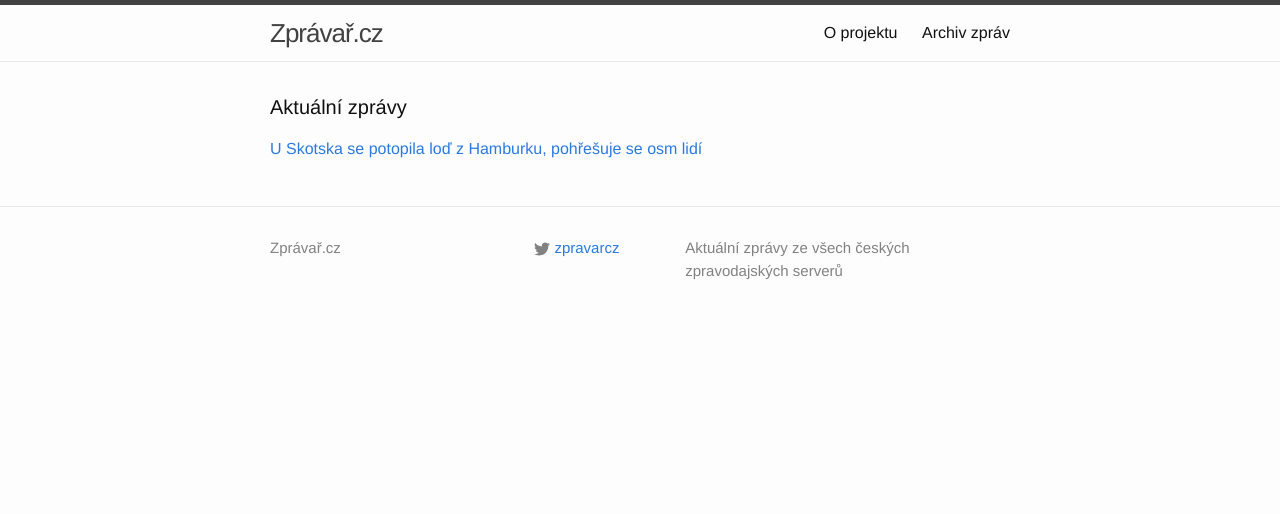
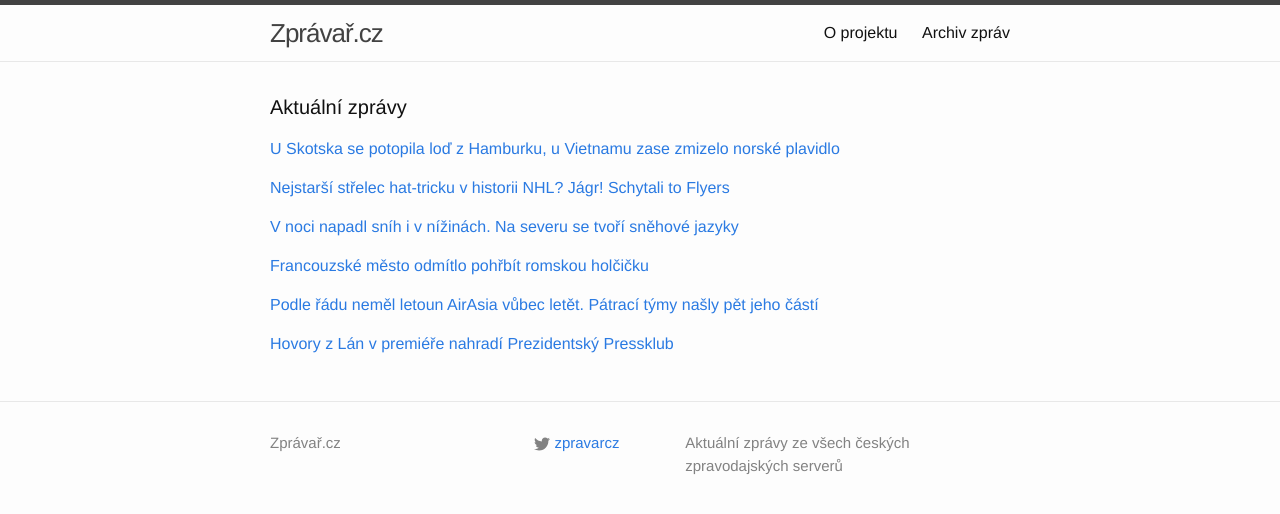
Before and after one commit to adliska/zpravar, a Jekyll site: the page built from index.html, in a window 1280 px wide. Shown: the top 514 px of the page. Built offline with Jekyll 4.4.1, drawn with Linux system fonts in a browser that asks for light colours.

Commit message:
zpravar news update

```diff
--- a/index.html
+++ b/index.html
@@ -5,11 +5,50 @@ layout: default
 <div class="home">
     <h1 class="page-heading">Aktuální zprávy</h1>
 
-<p><a href="javascript:;" onclick="toggle_visibility('zpravy0')">U Skotska se potopila loď z Hamburku, pohřešuje se osm lidí</a></p>
+<p><a href="javascript:;" onclick="toggle_visibility('zpravy0')">U Skotska se potopila loď z Hamburku, u Vietnamu zase zmizelo norské plavidlo</a></p>
 <div id="zpravy0" style="display:none">
 <ul>
+<li><a href=http://www.novinky.cz/zahranicni/357760-u-skotska-se-potopila-lod-z-hamburku-u-vietnamu-zase-zmizelo-norske-plavidlo.html>U Skotska se potopila loď z Hamburku, u Vietnamu zase zmizelo norské plavidlo - www.novinky.cz</a></li>
 <li><a href=http://www.novinky.cz/zahranicni/357760-u-skotska-se-potopila-lod-z-hamburku-pohresuje-se-osm-lidi.html>U Skotska se potopila loď z Hamburku, pohřešuje se osm lidí - www.novinky.cz</a></li>
 <li><a href=http://zpravy.aktualne.cz/zahranici/u-pobrezi-skotska-se-potopila-lod-pohresuje-se-osm-lidi/r~e9095c9893d511e4b6d20025900fea04/>U pobřeží Skotska se potopila loď, pohřešuje se osm lidí - zpravy.aktualne.cz</a></li>
 <li><a href=http://www.rozhlas.cz/_zprava/u-pobrezi-skotska-se-potopila-nakladni-lod-pohresuje-se-osm-lidi--1439187>U pobřeží Skotska se potopila nákladní loď, pohřešuje se osm lidí - www.rozhlas.cz</a></li>
 </ul>
+</div><p><a href="javascript:;" onclick="toggle_visibility('zpravy1')">Nejstarší střelec hat-tricku v historii NHL? Jágr! Schytali to Flyers</a></p>
+<div id="zpravy1" style="display:none">
+<ul>
+<li><a href=http://www.tyden.cz/rubriky/sport/hokej/nhl/nejstarsi-strelec-hat-tricku-v-historii-nhl-jagr-schytali-to-flyers_329031.html>Nejstarší střelec hat-tricku v historii NHL? Jágr! Schytali to Flyers - www.tyden.cz</a></li>
+<li><a href=http://www.sportovninoviny.cz/zpravy/jagr-vstrelil-hattrick-a-opet-prepisoval-histrorii-nhl/1164641>Jágr vstřelil hattrick a opět přepisoval histrorii NHL - www.sportovninoviny.cz</a></li>
+<li><a href=http://sport.aktualne.cz/jagr-vstrelil-hattrick-a-prekonal-rekord-gordieho-howea/r~f09c56d293d911e4bdad0025900fea04/>Jágr vstřelil hattrick a překonal rekord Gordieho Howea - sport.aktualne.cz</a></li>
+<li><a href=http://www.denik.cz/hokej/jagr-vstrelil-hattrick-a-opet-prepisoval-histrorii-nhl-20150104.html>Jágr vstřelil hattrick a opět přepisoval histrorii NHL - www.denik.cz</a></li>
+</ul>
+</div><p><a href="javascript:;" onclick="toggle_visibility('zpravy2')">V noci napadl sníh i v nížinách. Na severu se tvoří sněhové jazyky </a></p>
+<div id="zpravy2" style="display:none">
+<ul>
+<li><a href=http://www.lidovky.cz/v-noci-napadl-snih-i-v-nizinach-na-severu-se-tvori-snehove-jazyky-pxz-/zpravy-domov.aspx?c=A150104_075741_ln_domov_mct>V noci napadl sníh i v nížinách. Na severu se tvoří sněhové jazyky  - www.lidovky.cz</a></li>
+<li><a href=http://www.denik.cz/z_domova/silnice-jsou-s-opatrnosti-sjizdne-na-jizni-morave-hrozi-ledovka-20150104.html>Silnice jsou s opatrností sjízdné. Na jižní Moravě hrozí ledovka - www.denik.cz</a></li>
+<li><a href=http://zpravy.idnes.cz/silnice-v-cesku-pres-noc-pokryl-snih-d7l-/domaci.aspx?c=A150104_075145_domaci_zt>Silnice v Česku přes noc pokryl sníh. Řidiče potrápí sněhové jazyky - zpravy.idnes.cz</a></li>
+<li><a href=http://zpravy.aktualne.cz/domaci/opatrnost-se-vyplati-na-silnicich-se-tvori-snehove-jazyky/r~6c22d46c93de11e4ab15002590604f2e/>Opatrnost se vyplatí. Na silnicích mohou být sněhové jazyky - zpravy.aktualne.cz</a></li>
+</ul>
+</div><p><a href="javascript:;" onclick="toggle_visibility('zpravy3')">Francouzské město odmítlo pohřbít romskou holčičku</a></p>
+<div id="zpravy3" style="display:none">
+<ul>
+<li><a href=http://www.ceskenoviny.cz/zpravy/zpravy/francouzske-mesto-odmitlo-pohrbit-romskou-holcicku/1164650>Francouzské město odmítlo pohřbít romskou holčičku - www.ceskenoviny.cz</a></li>
+<li><a href=http://www.novinky.cz/zahranicni/357759-francouzske-mesto-nechce-pohrbit-romske-dite-neplatilo-dane.html>Francouzské město nechce pohřbít romské dítě. Neplatilo daně - www.novinky.cz</a></li>
+<li><a href=http://zpravy.idnes.cz/francouzske-mesto-odmitlo-pohrbit-romskou-holcicku-f9t-/zahranicni.aspx?c=A150104_071849_zahranicni_zt>Francouzské město nepohřbilo romské dítě. Hřbitov prý není pro neplatiče - zpravy.idnes.cz</a></li>
+<li><a href=http://www.novinky.cz/zahranicni/357759-francouzske-mesto-odmitlo-pohrbit-romskou-holcicku.html>Francouzské město odmítlo pohřbít romskou holčičku - www.novinky.cz</a></li>
+</ul>
+</div><p><a href="javascript:;" onclick="toggle_visibility('zpravy4')">Podle řádu neměl letoun AirAsia vůbec letět. Pátrací týmy našly pět jeho částí</a></p>
+<div id="zpravy4" style="display:none">
+<ul>
+<li><a href=http://zahranicni.ihned.cz/asie-a-pacifik-cina/c1-63327160-podle-radu-nemel-letoun-airasia-vubec-letet-patraci-tymy-nasly-pet-jeho-casti>Podle řádu neměl letoun AirAsia vůbec letět. Pátrací týmy našly pět jeho částí - zahranicni.ihned.cz</a></li>
+<li><a href=http://www.ceskenoviny.cz/zpravy/zpravy/patraci-tymy-zrejme-nasly-dalsi-cast-indoneskeho-letadla-airasia/1164661>Pátrací týmy zřejmě našly další část indonéského letadla AirAsia - www.ceskenoviny.cz</a></li>
+<li><a href=http://zpravy.aktualne.cz/zahranici/patraci-tymy-zrejme-nasly-dalsi-cast-letadla-airasia/r~9b20959893d811e4bdad0025900fea04/>Pátrací týmy zřejmě našly další část letadla AirAsia - zpravy.aktualne.cz</a></li>
+</ul>
+</div><p><a href="javascript:;" onclick="toggle_visibility('zpravy5')">Hovory z Lán v premiéře nahradí Prezidentský Pressklub</a></p>
+<div id="zpravy5" style="display:none">
+<ul>
+<li><a href=http://strategie.e15.cz/zpravy/hovory-z-lan-v-premiere-nahradi-prezidentsky-pressklub-1149695>Hovory z Lán v premiéře nahradí Prezidentský Pressklub - strategie.e15.cz</a></li>
+<li><a href=http://www.ceskenoviny.cz/zpravy/zpravy/hovory-z-lan-v-premiere-nahradi-prezidentsky-pressklub/1164652>Hovory z Lán v premiéře nahradí Prezidentský Pressklub - www.ceskenoviny.cz</a></li>
+<li><a href=http://www.denik.cz/z_domova/hovory-z-lan-v-premiere-nahradi-prezidentsky-pressklub-20150104.html>Hovory z Lán v premiéře nahradí Prezidentský Pressklub - www.denik.cz</a></li>
+</ul>
 </div></div>
```
